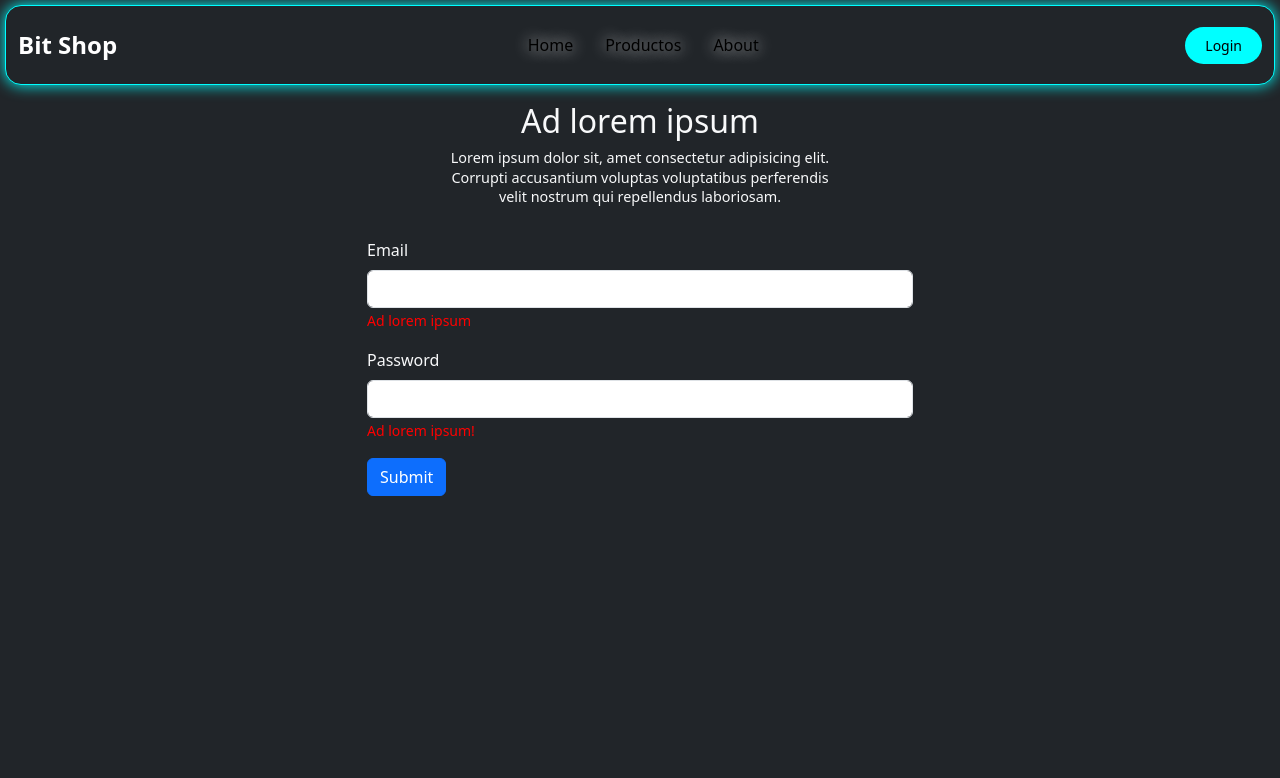
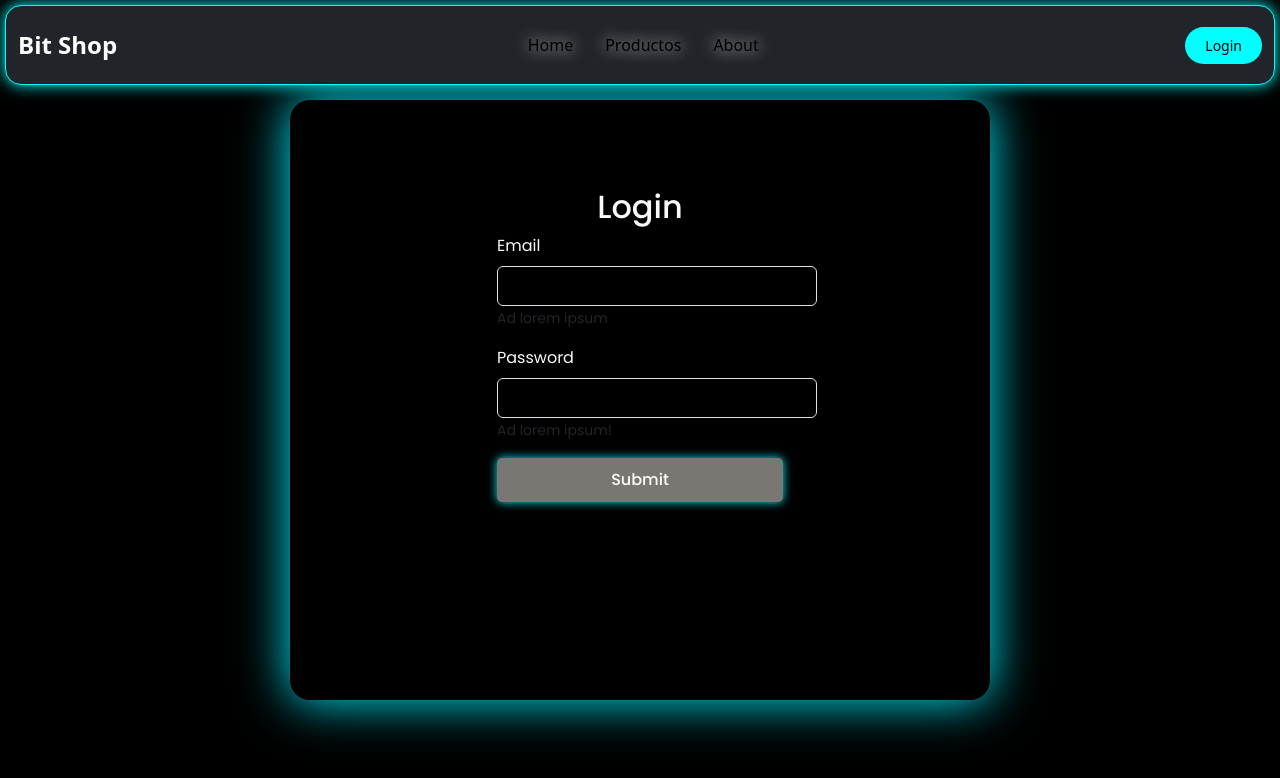
Before and after one commit to cristiannull/Front-proyecto-final-2, an Angular app: page /login in a window 1280 px wide. Shown: the top 778 px of the page. Built offline with nearby package versions, Linux system fonts and the light colour scheme.

Commit message:
create login

```diff
--- a/src/app/pages/login/login.component.css
+++ b/src/app/pages/login/login.component.css
@@ -1,89 +1,78 @@
+@import url('https://fonts.googleapis.com/css2?family=Poppins:wght@300;400;500;600;700;800;900&display=swap');
+
 main {
-    min-height: 80vh;
-    margin-top: 54px;
+  display: flex;
+  justify-content: center;
+  align-items: center;
+  min-height: 100vh;
+  background: #000;
+  font-family: 'Poppins', sans-serif;
+}
+ h2{
+  text-align: center;
+}
+#login {
+  position: relative;
+  width: 700px;
+  height: 600px;
+  background: #000;
+  box-shadow: 0 0 50px #0ef;
+  border-radius: 20px;
+  padding: 40px;
+  overflow: hidden;
+}
+#login:hover {
+  animation: animate 1s linear infinite;
+}
+@keyframes animate {
+  100% {
+    filter: hue-rotate(360deg);
   }
+}
+#loginForm  {
+  display: flex;
+  justify-content: center;
+  align-items: center;
+  width: 100%;
+  height: 100%;
+  transition: 1s ease-in-out;
 
-  .section-text-combo {
-    display: flex;
-    flex-direction: column;
-    align-items: center;
-    text-align: center;
-    margin-bottom: 1rem;
-  }
+}
+#form-label  {
+  position: relative;
+  margin: 30px 0;
+  border-bottom: 2px solid #fff;
 
-  .section-text-combo p {
-    width: 70%;
-    font-size: 0.9rem;
-    line-height: 1.2rem;
-  }
+}
 
-  /* ====================
-    - Login Section
-    ==================== */
+#exampleInputEmail1,#exampleInputPassword1{
+  width: 320px;
+  height: 40px;
+  font-size: 16px;
+  color: #fff;
+  padding: 0 5px;
+  background: transparent;
+  outline: none;
+  justify-content: center;
+}
+.email input:focus~label,
+.email input:valid~label {
+  top: -5px;
+}
 
-  form {
-  }
-
-  form small.error {
-    color: red;
-  }
-
-  /* ====================
-    - Footer section
-    ==================== */
-
-  footer {
-    background-color: #212529;
-    color: white;
-  }
-
-  footer ul {
-    list-style-type: none;
-    padding: 0;
-  }
-
-  footer ul li {
-    color: #888;
-    font-size: 0.9rem;
-  }
-
-  footer ul li.list-title {
-    padding-bottom: 1rem;
-    color: white;
-    text-transform: uppercase;
-    letter-spacing: 0.2rem;
-  }
-
-  footer .copyright {
-    font-size: 0.9rem;
-    color: #888;
-  }
-
-  /* ====================
-      - Media queries
-
-        xs   <  576px
-        sm   ≥  576px
-        md   ≥  768px
-        lg   ≥  992px
-        xl   ≥  1200px
-        xxl  ≥  1400px
-      ==================== */
-
-  @media screen and (max-width: 992px) {
-  }
-
-  @media screen and (max-width: 768px) {
-    .section-text-combo p {
-      width: 80%;
-    }
-  }
-
-  @media screen and (max-width: 576px) {
-    html {
-      font-size: 18px;
-    }
-    .section-text-combo p {
-      width: 100%;
-    }
-  }
+button {
+  justify-content: center;
+  width: 100%;
+  padding: 10px;
+  background: #0ef;
+  box-shadow: 0 0 10px #0ef;
+  background-color:#7a7672;
+  font-size: 16px;
+  color:  white;
+  font-weight: 500;
+  cursor: pointer;
+  border-radius: 5px;
+  border: none;
+  outline: none;
+  transition: background-color 0.3s ease;
+}
--- a/src/app/pages/login/login.component.html
+++ b/src/app/pages/login/login.component.html
@@ -3,25 +3,38 @@
   <section id="login">
     <div class="container py-5">
       <div class="row">
-        <div class="col-12 col-sm-10 col-md-8 col-lg-6 offset-sm-1 offset-md-2 offset-lg-3">
+        <div
+          class="col-12 col-sm-10 col-md-8 col-lg-6 offset-sm-1 offset-md-2 offset-lg-3"
+        >
           <div class="section-text-combo text-light">
-            <h2>Ad lorem ipsum</h2>
-            <p>
-              Lorem ipsum dolor sit, amet consectetur adipisicing elit.
-              Corrupti accusantium voluptas voluptatibus perferendis velit
-              nostrum qui repellendus laboriosam.
-            </p>
+            <h2>Login</h2>
           </div>
+
           <form [formGroup]="loginForm" (submit)="onSubmit()">
             <div class="mb-3">
-              <label for="exampleInputEmail1" class="form-label text-light">Email</label>
-              <input type="email" formControlName="email" class="form-control" id="exampleInputEmail1"
-                aria-describedby="emailHelp" />
+              <label for="exampleInputEmail1" class="form-label text-light"
+                  >Email</label
+                >
+                <input
+                  type="email"
+                  formControlName="email"
+                  class="form-control"
+                  id="exampleInputEmail1"
+                  aria-describedby="emailHelp"
+                />
+
               <small class="error">Ad lorem ipsum</small>
             </div>
             <div class="mb-3">
-              <label for="exampleInputPassword1" class="form-label text-light">Password</label>
-              <input type="password" formControlName="password" class="form-control" id="exampleInputPassword1" />
+              <label for="exampleInputPassword1" class="form-label text-light"
+                >Password</label
+              >
+              <input
+                type="password"
+                formControlName="password"
+                class="form-control"
+                id="exampleInputPassword1"
+              />
               <small class="error">Ad lorem ipsum!</small>
             </div>
 
```
